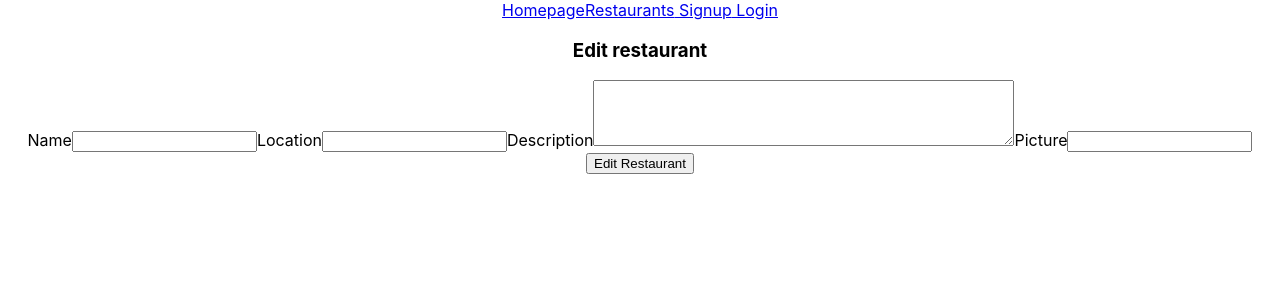
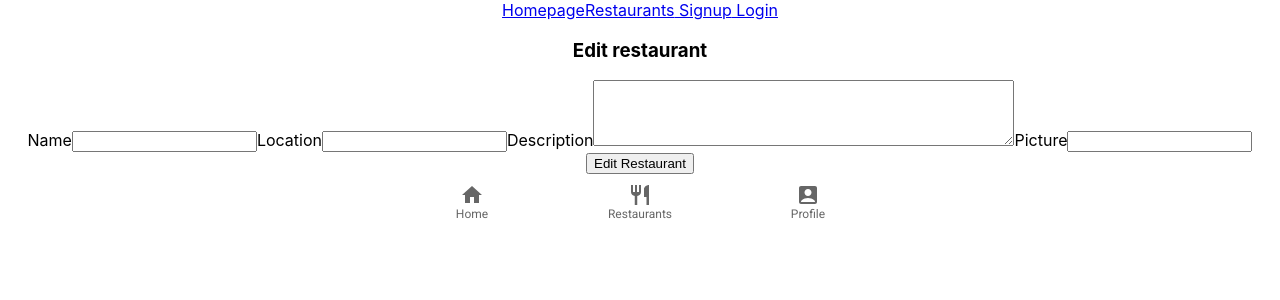
Before and after one commit to Mamounlazrak/myselect, a React (Create React App) app in the folder myselect-client/: page /edit/1 in a window 1280 px wide. Shown: the top 300 px of the page. Built offline with nearby package versions, Linux system fonts and the light colour scheme; no server answers.

Commit message:
added bottom nav

```diff
--- a/myselect-client/package.json
+++ b/myselect-client/package.json
@@ -3,6 +3,11 @@
   "version": "0.1.0",
   "private": true,
   "dependencies": {
+    "@emotion/react": "^11.8.2",
+    "@emotion/styled": "^11.8.1",
+    "@fontsource/roboto": "^4.5.3",
+    "@mui/icons-material": "^5.5.0",
+    "@mui/material": "^5.5.0",
     "@testing-library/jest-dom": "^5.16.2",
     "@testing-library/react": "^12.1.4",
     "@testing-library/user-event": "^13.5.0",
--- a/myselect-client/public/index.html
+++ b/myselect-client/public/index.html
@@ -10,6 +10,8 @@
       content="Web site created using create-react-app"
     />
     <link rel="apple-touch-icon" href="%PUBLIC_URL%/logo192.png" />
+    <link rel="stylesheet" href="https://fonts.googleapis.com/css?family=Roboto:300,400,500,700&display=swap" />
+    <link rel="stylesheet" href="https://fonts.googleapis.com/icon?family=Material+Icons" />
     <!--
       manifest.json provides metadata used when your web app is installed on a
       user's mobile device or desktop. See https://developers.google.com/web/fundamentals/web-app-manifest/
--- a/myselect-client/src/App.js
+++ b/myselect-client/src/App.js
@@ -9,7 +9,7 @@ import MyRestaurantsListPage from './Pages/MyRestaurantsListPage/MyRestaurantsLi
 import IsPrivate from './Components/IsPrivate/IsPrivate';
 import IsAnon from './Components/IsAnon/IsAnon';
 import RestaurantEditPage from './Pages/RestaurantEditPage/RestaurantEditPage';
-
+import NavBarMUI from './Components/NavBarMUI/NavBarMUI';
 
 function App() {
   return (
@@ -23,6 +23,7 @@ function App() {
         <Route path="/restaurants/:restaurantId" element={<RestaurantDetailsPage />}></Route>
         <Route path="/edit/:restaurantId" element={<RestaurantEditPage />}></Route>
       </Routes>
+      <NavBarMUI></NavBarMUI>
     </div>
   );
 }
--- a/myselect-client/src/Components/AddFormRestaurant/AddFormRestaurant.jsx
+++ b/myselect-client/src/Components/AddFormRestaurant/AddFormRestaurant.jsx
@@ -65,7 +65,8 @@ function AddFormRestaurant(props) {
             <label htmlFor="description">Description</label>
             <textarea name='description' value={description} rows="4" cols="50" onChange={(e) => setDescription(e.target.value)} />
 
-            <input type="file" onChange={(e) => handleFileUpload(e)} />
+            <label htmlFor="imageURL">Picture</label>
+            <input type="file" name="imageURL" onChange={(e) => handleFileUpload(e)} />
 
             <button type="submit">Add Restaurant</button>
         </form>
--- /dev/null
+++ b/myselect-client/src/Components/NavBarMUI/NavBarMUI.jsx
@@ -0,0 +1,31 @@
+import React, {useState} from 'react'
+import { BottomNavigation } from '@mui/material'
+import { BottomNavigationAction } from '@mui/material';
+import HomeIcon from '@mui/icons-material/Home';
+import RestaurantIcon from '@mui/icons-material/Restaurant';
+import AccountBoxIcon from '@mui/icons-material/AccountBox';
+import { Link } from 'react-router-dom';
+
+
+function NavBarMUI() {
+    const [value, setValue] = useState('');
+
+  return (
+    <div>
+        <BottomNavigation
+        showLabels
+        value={value}
+        onChange={(event, newValue) => {
+            setValue(newValue);
+        }}
+        >
+        <BottomNavigationAction component={Link} to="/" label="Home" icon={<HomeIcon />} />
+        <BottomNavigationAction component={Link} to="/restaurants" label="Restaurants" icon={<RestaurantIcon />} />
+        <BottomNavigationAction component={Link} to="/profile" label="Profile" icon={<AccountBoxIcon />} />
+        </BottomNavigation>
+
+    </div>
+  )
+}
+
+export default NavBarMUI
--- a/myselect-client/src/Components/Navbar/Navbar.jsx
+++ b/myselect-client/src/Components/Navbar/Navbar.jsx
@@ -1,6 +1,7 @@
 import React, { useContext } from 'react';
 import { Link } from 'react-router-dom';
 import { AuthContext } from '../../context/auth.context';
+
 
 function Navbar() {
   const { loggedIn, user, logoutUser } = useContext(AuthContext);
--- a/myselect-client/src/index.js
+++ b/myselect-client/src/index.js
@@ -5,6 +5,10 @@ import App from './App';
 import reportWebVitals from './reportWebVitals';
 import { BrowserRouter as Router } from 'react-router-dom';
 import { AuthProviderWrapper } from "./context/auth.context";
+import '@fontsource/roboto/300.css';
+import '@fontsource/roboto/400.css';
+import '@fontsource/roboto/500.css';
+import '@fontsource/roboto/700.css';
 
 ReactDOM.render(
   <React.StrictMode>
```
Also changed, not shown: 1 other file (tests, documents, lock files or other folders).
